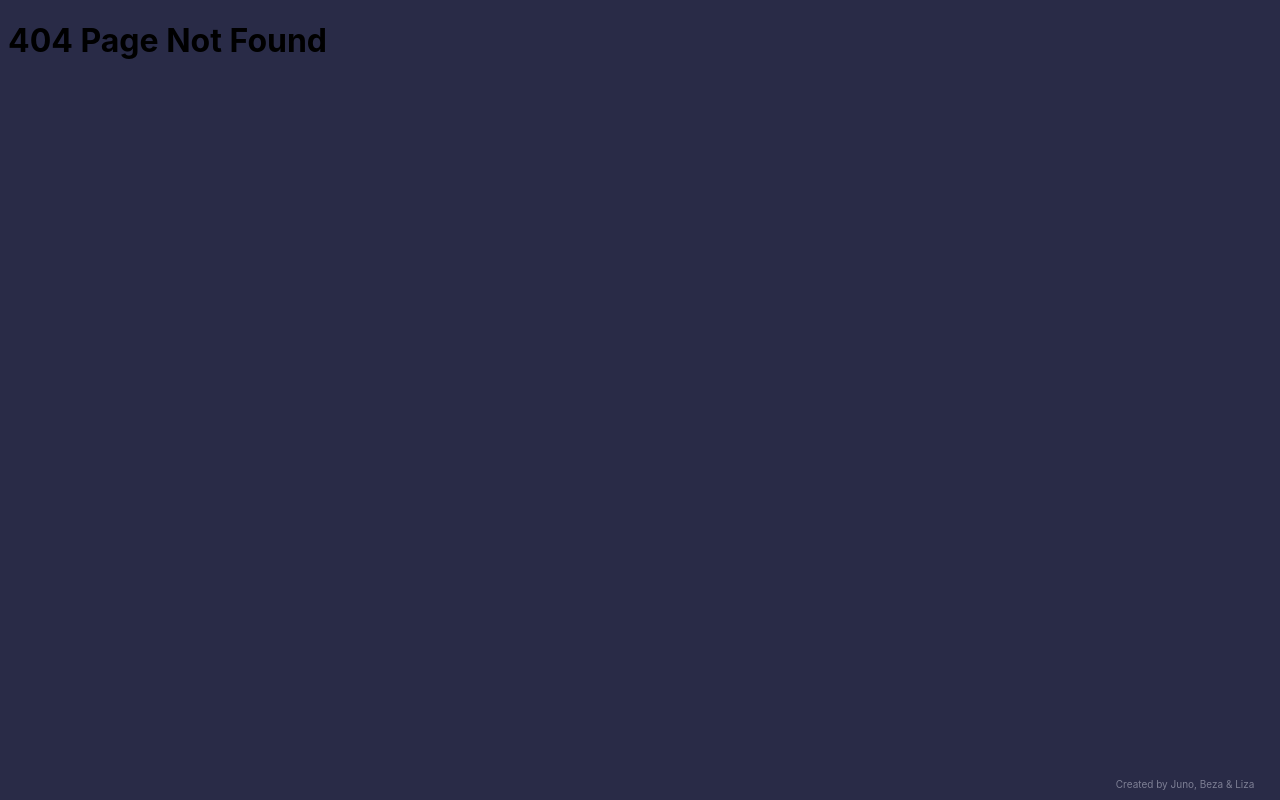
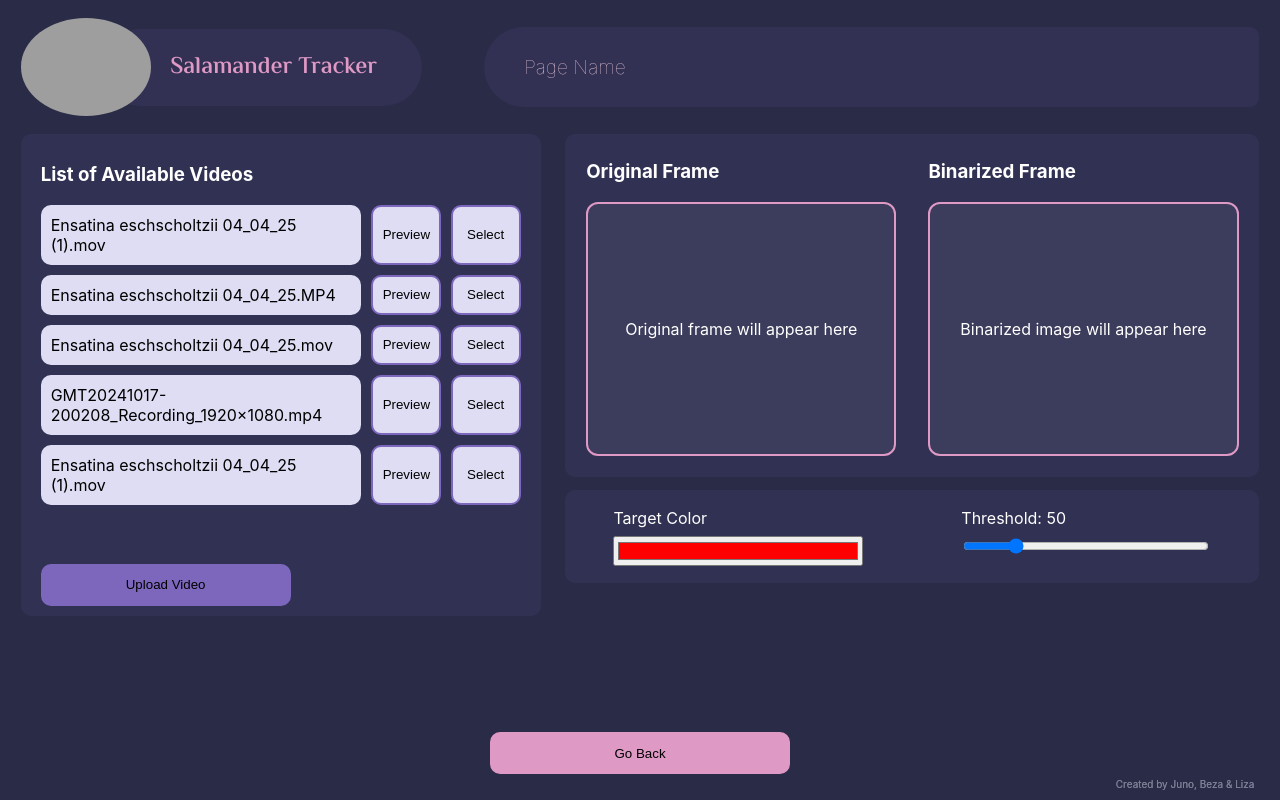
Before and after one commit to beza102/front_end_salamander, a React (Vite) app: page /front_end_salamander/preview-processing in a window 1280 px wide. Before the commit this address had no page. Built offline with nearby package versions, Linux system fonts and the light colour scheme; grey boxes are pictures that could not be loaded.

Commit message:
Worked on preview-processing page

```diff
--- a/src/App.jsx
+++ b/src/App.jsx
@@ -24,7 +24,7 @@ export default function App() {
                     <Route path="/" element={<OpeningPage />} />
                     <Route path="/main" element={<MainPage />} />
                     <Route path="/select-video" element={<VideoSelection />} />
-                    <Route path="/preview" element={<PreviewProcessing />} />
+                    <Route path="/preview-processing" element={<PreviewProcessing />} />
                     <Route path="/processing/:jobId" element={<VideoProcessing />} />
 
                     {/*Fallback for 404 */}
--- a/src/css/previewProcessing.css
+++ b/src/css/previewProcessing.css
@@ -1,13 +1,77 @@
+/*-------------List of videos-------------*/
+.video-list-container {
+    display: flex;
+    justify-content: center;
+}
+
+.video-list h3 {
+    padding-left: 10px;
+}
+
+.video-list {
+    background-color: #313153;
+    border-radius: 10px;
+    max-width: fit-content;
+    width: auto;
+    padding: 10px;
+}
+
+.upload-video {
+    /* display: flex;
+    justify-content: center; */
+    padding-left: 10px;
+}
+
+.upload-video button{
+    margin-top: 10%;
+    background-color: #7C67BD;
+    width: 250px;
+    height: 42px;
+    border-radius: 10px;
+    border: 2px solid #7C67BD;
+}
+
+.video-row {
+    display: flex;
+    gap: 10px;
+    padding: 10px;
+    padding-top: 0%;
+}
+
+.video-name {
+    background-color: #DEDDF3;
+    color: black;
+    border-radius: 10px;
+    width:300px;
+    min-width: none;
+    padding: 10px;
+}
+
+.small-buttons {
+    background-color: #DEDDF3;
+    border-radius: 10px;
+    padding: 10px;
+    width: 70px;
+    border-style: none;
+    border: 2px solid #7C67BD;
+}
+
+/*-------------Preview Content-------------*/
+.preview-content {
+    width: 100%;
+}
+
 .preview-container {
-    padding: 2rem;
     color: white;
 }
 
-.preview-content {
+.preview-frames {
     display: flex;
     justify-content: space-between;
-    margin-top: 2rem;
     gap: 2rem;
+    background-color: #313153;
+    border-radius: 10px;
+    padding: 1% 3% 3% 3%;
 }
 
 .preview-section {
@@ -24,14 +88,32 @@
     align-items: center;
 }
 
+/*---------------Controls---------------*/
 .controls {
-    margin-top: 2rem;
+    background-color: #313153;
+    border-radius: 10px;
+    padding: 2.5% 3% 2.5% 3%;
+    margin-top: 2%;
     display: flex;
-    gap: 3rem;
+    justify-content: center;
+    gap: 15%;
+}
+
+input[type="color"] {
+    width: 250px;
+    height: 30px;
+    cursor: pointer;
 }
 
 .control-group {
     display: flex;
     flex-direction: column;
+    width: 250px;
     gap: 0.5rem;
 }
+
+.main-content {
+    display: flex;
+    padding: 0% 1%;
+    gap: 2%;
+}
--- a/src/features/PreviewProcessing.jsx
+++ b/src/features/PreviewProcessing.jsx
@@ -1,35 +1,56 @@
 import { useState } from 'react';
 import { useNavigate } from 'react-router-dom';
 import Header from '../components/Header';
+import Footer from '../components/Footer.jsx';
 import '../css/previewProcessing.css';
 
-export default function PreviewProcessing() {
-    const navigate = useNavigate();
+function VideoList({ videoFiles, onPreview, onSelect }) {
+    return (
+        <div className="video-list-container">
+            <div className="video-list">
+                <h3>List of Available Videos</h3>
+                {videoFiles.map((video, index) => (
+                    <div className="video-row" key={index}>
+                        <div className="video-name">{video}</div>
+                        <button
+                            className="small-buttons"
+                            onClick={() => onPreview(video)}
+                        >
+                            Preview
+                        </button>
+                        <button
+                            className="small-buttons"
+                            onClick={() => onSelect(video)}
+                        >
+                            Select
+                        </button>
+                    </div>
+                ))}
+                <div className="upload-video">
+                    <button>
+                        Upload Video
+                    </button>
+                </div>
+            </div>
+        </div>
+    );
+}
 
-    // This is temporary, will fix this part later
-    const [threshold, setThreshold] = useState(50);
-    const [targetColor, setTargetColor] = useState("#ff0000");
+function BinarizingImage({targetColor, threshold, setTargetColor, setThreshold}) {
+    return (
+        <div className='preview-content'>
+            {/* Main layout: Original + Binarized */}
+            <div className="preview-frames">
 
-    return (
-        <div className="preview-container">
-
-            {/* Header */}
-            <Header pageName="Preview & Processing" />
-
-            {/* Main layout */}
-            <div className="preview-content">
-
-                {/* Left frame — Original Frame */}
                 <div className="preview-section">
-                    <h2>Original Frame</h2>
+                    <h3>Original Frame</h3>
                     <div className="frame-box">
                         <p>Original frame will appear here</p>
                     </div>
                 </div>
 
-                {/* Right frame— Binarized Frame */}
                 <div className="preview-section">
-                    <h2>Binarized Frame</h2>
+                    <h3>Binarized Frame</h3>
                     <div className="frame-box">
                         <p>Binarized image will appear here</p>
                     </div>
@@ -40,7 +61,6 @@ export default function PreviewProcessing() {
             {/* Controls */}
             <div className="controls">
 
-                {/* Target Color */}
                 <div className="control-group">
                     <label>Target Color</label>
                     <input
@@ -50,7 +70,6 @@ export default function PreviewProcessing() {
                     />
                 </div>
 
-                {/* Threshold Slider */}
                 <div className="control-group">
                     <label>Threshold: {threshold}</label>
                     <input
@@ -62,7 +81,67 @@ export default function PreviewProcessing() {
                     />
                 </div>
             </div>
+        </div>
+    )
+}
 
+export default function PreviewProcessing() {
+    const navigate = useNavigate();
+
+    // Temporary values
+    const [threshold, setThreshold] = useState(50);
+    const [targetColor, setTargetColor] = useState("#ff0000");
+
+    const videoFiles = [
+        "Ensatina eschscholtzii 04_04_25 (1).mov",
+        "Ensatina eschscholtzii 04_04_25.MP4",
+        "Ensatina eschscholtzii 04_04_25.mov",
+        "GMT20241017-200208_Recording_1920×1080.mp4",
+        "Ensatina eschscholtzii 04_04_25 (1).mov",
+        // "Ensatina eschscholtzii 04_04_25.MP4"
+    ];
+
+    const handleGoBack = () => {
+        navigate(-1);
+    };
+
+    const handlePreview = (video) => {
+        console.log("Previewing:", video);
+        // You can add loading of frames here later
+    };
+
+    return (
+        <div className="preview-container">
+
+            <Header pageName="Preview & Processing" />
+
+            <div className="main-content">
+                {/* Video list */}
+                <VideoList
+                    videoFiles={videoFiles}
+                    onPreview={handlePreview}
+                />
+
+                {/* Binarizing image */}
+                <BinarizingImage
+                    threshold={threshold}
+                    setThreshold={setThreshold}
+                    targetColor={targetColor}
+                    setTargetColor={setTargetColor}
+                />
+            </div>
+
+            {/* Buttons */}
+            <div className="buttons">
+                <button
+                    className="smallButtons"
+                    onClick={handleGoBack}
+                >
+                    Go Back
+                </button>
+            </div>
+
+            <Footer />
         </div>
     );
 }
--- a/src/features/VideoSelection.jsx
+++ b/src/features/VideoSelection.jsx
@@ -1,6 +1,25 @@
+import React from 'react';
 import { useNavigate } from 'react-router-dom';
 import Header from '../components/Header'
 import Footer from '../components/Footer.jsx';
+
+function VideoList({videoFiles, onPreview}) {
+    return (
+        <div className="videoContainer">
+            {videoFiles.map((video, index) => (
+                <div className="video-row" key={index}>
+                    <div className="video-name">{video}</div>
+                    <button
+                        className="preview-button"
+                        onClick={() => onPreview(video)}
+                    >
+                        Preview
+                    </button>
+                </div>
+            ))}
+        </div>
+    )
+}
 
 export default function VideoSelection() {
     const navigate = useNavigate();
@@ -10,12 +29,25 @@ export default function VideoSelection() {
     };
 
     const handleVideoProcessing = () => {
-        navigate('/preview');
+        navigate('/preview-processing');
     };
+
+    const videoFiles = [
+        "Ensatina eschscholtzii 04_04_25 (1).mov",
+        "Ensatina eschscholtzii 04_04_25.MP4",
+        "Ensatina eschscholtzii 04_04_25.mov",
+        "GMT20241017-200208_Recording_1920×1080.mp4",
+        "Ensatina eschscholtzii 04_04_25 (1).mov",
+        "Ensatina eschscholtzii 04_04_25.MP4"
+    ];
 
     return (
         <>
             <Header />
+
+            <VideoList
+                videoFiles={videoFiles}
+            />
 
             <div className="buttons">
                 <button
@@ -32,8 +64,6 @@ export default function VideoSelection() {
                 </button>
             </div>
 
-
-
             <Footer />
         </>
     )
--- a/src/index.css
+++ b/src/index.css
@@ -44,7 +44,6 @@ header {
     border-bottom-left-radius: 200px;
     border-top-right-radius: 45px;
     border-bottom-right-radius: 45px;
-
     width: 70%;
 }
 
@@ -86,12 +85,16 @@ footer {
 }
 
 .smallButtons:hover,
-.largeButton:hover  {
+.largeButton:hover,
+.upload-video button:hover,
+.small-buttons:hover   {
   border-color: #5c3e51;
   border-width: 3px;
 }
 
 .smallButtons:active,
-.largeButton:hover  {
+.largeButton:hover,
+.upload-video button:active,
+.small-buttons:active  {
   background-color: #c670ab;
 }
```
